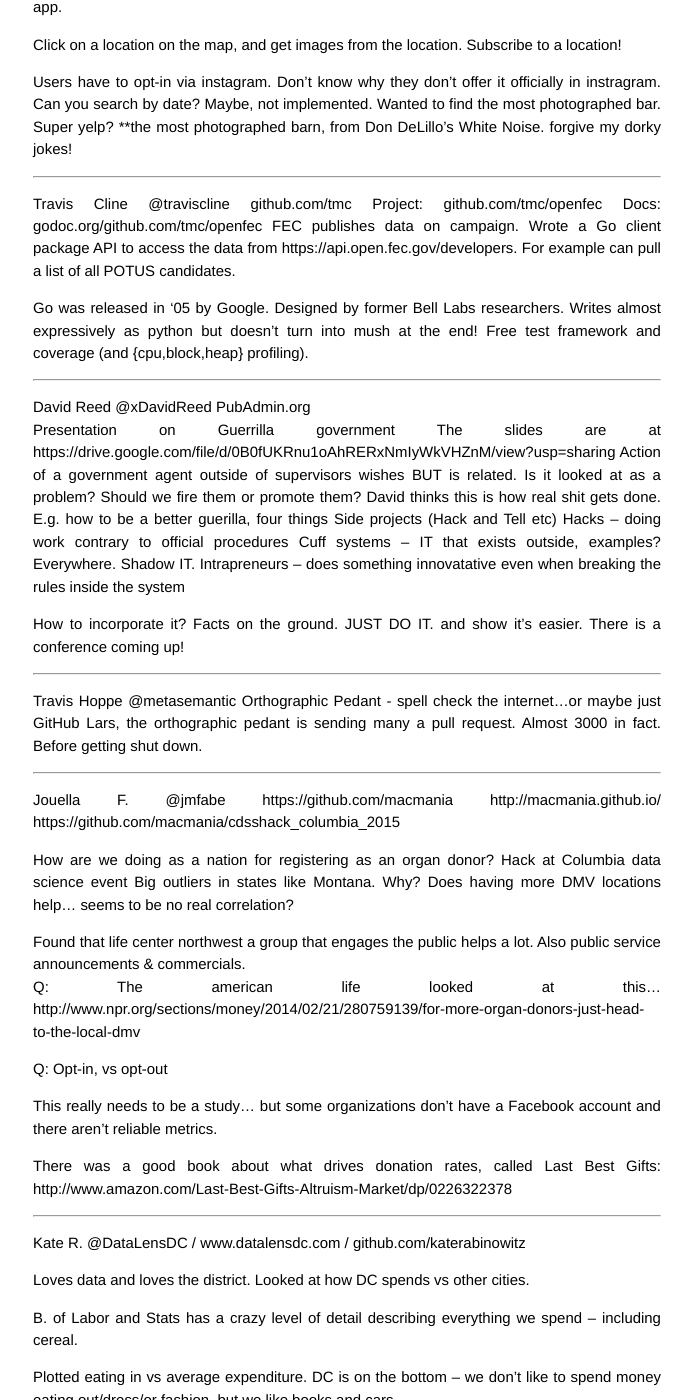
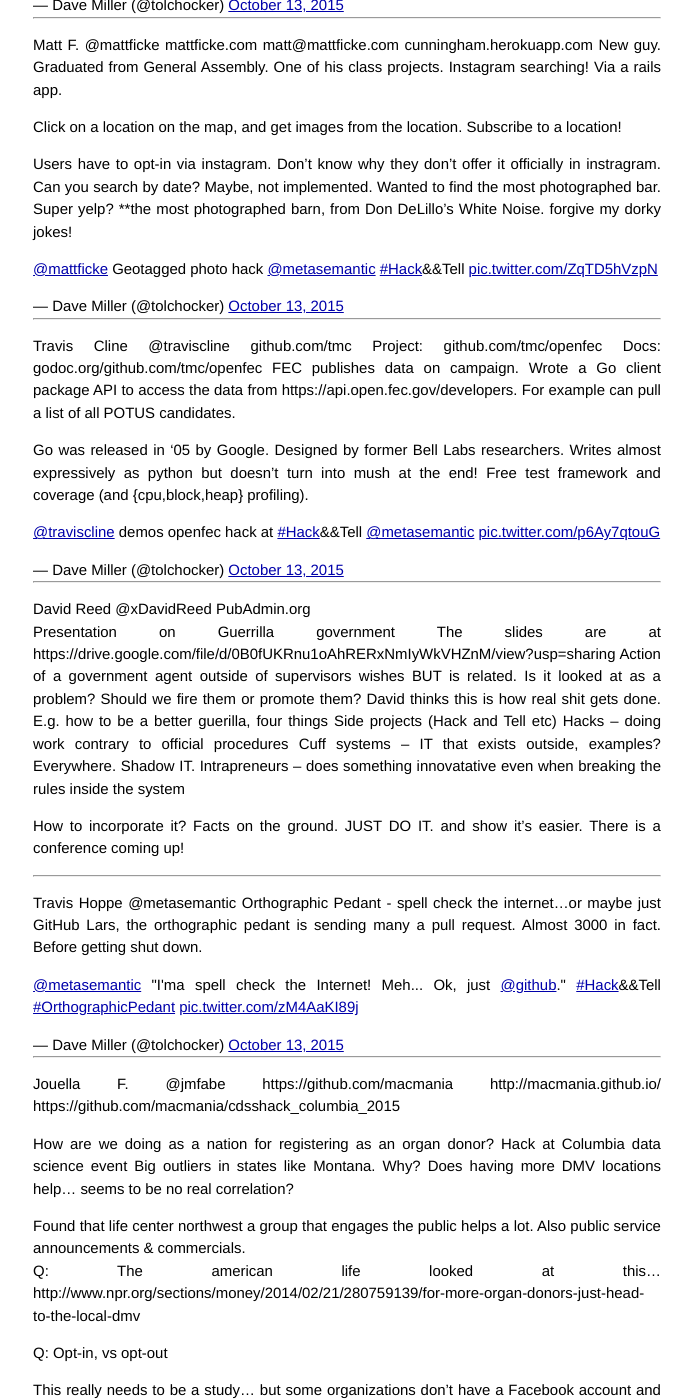
Before and after one commit to dchackandtell/dchackandtell.github.io, a Jekyll site: the page built from _posts/2015/2015-10-13-round-25.md, in a window 1280 px wide and 1400 px high, scrolled down 874 px. Shown: the whole window, without its empty margins (293-985 px from the left). Built offline with Jekyll 4.4.1, drawn with Linux system fonts in a browser that asks for light colours; comment, search, counter and statistics services are not loaded; some of the changed text lies outside the part shown.

Commit message:
Add tweet pics from tolchocker

```diff
--- a/_posts/2015/2015-10-13-round-25.md
+++ b/_posts/2015/2015-10-13-round-25.md
@@ -29,6 +29,9 @@
 Link to HuffPostPollster Elections Dashboard:
 http://elections.huffingtonpost.com/pollster/2016-national-gop-primary
 
+<blockquote class="twitter-tweet" lang="en"><p lang="en" dir="ltr"><a href="https://twitter.com/jon_m_rob">@jon_m_rob</a> &quot;Data, Deep Questions, &amp; Donald Trump&quot; <a href="https://twitter.com/hashtag/Hack?src=hash">#Hack</a>&amp;&amp;Tell <a href="https://twitter.com/metasemantic">@metasemantic</a> <a href="http://t.co/C02WmMOW5N">pic.twitter.com/C02WmMOW5N</a></p>&mdash; Dave Miller (@tolchocker) <a href="https://twitter.com/tolchocker/status/654064708518039552">October 13, 2015</a></blockquote>
+<script async src="//platform.twitter.com/widgets.js" charset="utf-8"></script>
+
 -------------
 
 Matt F.
@@ -48,6 +51,9 @@
 Wanted to find the most photographed bar. Super yelp?
 **the most photographed barn, from Don DeLillo's White Noise. forgive my dorky jokes!
 
+<blockquote class="twitter-tweet" lang="en"><p lang="en" dir="ltr"><a href="https://twitter.com/mattficke">@mattficke</a> Geotagged photo hack <a href="https://twitter.com/metasemantic">@metasemantic</a> <a href="https://twitter.com/hashtag/Hack?src=hash">#Hack</a>&amp;&amp;Tell <a href="http://t.co/ZqTD5hVzpN">pic.twitter.com/ZqTD5hVzpN</a></p>&mdash; Dave Miller (@tolchocker) <a href="https://twitter.com/tolchocker/status/654068117048532997">October 13, 2015</a></blockquote>
+<script async src="//platform.twitter.com/widgets.js" charset="utf-8"></script>
+
 -------------
 
 Travis Cline
@@ -58,6 +64,9 @@
 For example can pull a list of all POTUS candidates.
 
 Go was released in '05 by Google. Designed by former Bell Labs researchers. Writes almost expressively as python but doesn't turn into mush at the end! Free test framework and coverage (and {cpu,block,heap} profiling).
+
+<blockquote class="twitter-tweet" lang="en"><p lang="en" dir="ltr"><a href="https://twitter.com/traviscline">@traviscline</a> demos openfec hack at <a href="https://twitter.com/hashtag/Hack?src=hash">#Hack</a>&amp;&amp;Tell <a href="https://twitter.com/metasemantic">@metasemantic</a> <a href="http://t.co/p6Ay7qtouG">pic.twitter.com/p6Ay7qtouG</a></p>&mdash; Dave Miller (@tolchocker) <a href="https://twitter.com/tolchocker/status/654069476179214336">October 13, 2015</a></blockquote>
+<script async src="//platform.twitter.com/widgets.js" charset="utf-8"></script>
 
 -------------
 
@@ -83,6 +92,9 @@
 Lars, the orthographic pedant is sending many a pull request. Almost 3000 in fact.
 Before getting shut down.
 
+<blockquote class="twitter-tweet" lang="en"><p lang="en" dir="ltr"><a href="https://twitter.com/metasemantic">@metasemantic</a> &quot;I&#39;ma spell check the Internet! Meh... Ok, just <a href="https://twitter.com/github">@github</a>.&quot; <a href="https://twitter.com/hashtag/Hack?src=hash">#Hack</a>&amp;&amp;Tell <a href="https://twitter.com/hashtag/OrthographicPedant?src=hash">#OrthographicPedant</a> <a href="http://t.co/zM4AaKI89j">pic.twitter.com/zM4AaKI89j</a></p>&mdash; Dave Miller (@tolchocker) <a href="https://twitter.com/tolchocker/status/654073754109222913">October 13, 2015</a></blockquote>
+<script async src="//platform.twitter.com/widgets.js" charset="utf-8"></script>
+
 -------------
 
 Jouella F.
@@ -105,6 +117,9 @@
 
 There was a good book about what drives donation rates, called Last Best Gifts: http://www.amazon.com/Last-Best-Gifts-Altruism-Market/dp/0226322378
 
+<blockquote class="twitter-tweet" lang="en"><p lang="en" dir="ltr"><a href="https://twitter.com/jmfabe">@jmfabe</a> &quot;Where are the registered organ donors?&quot; <a href="https://twitter.com/hashtag/Hack?src=hash">#Hack</a>&amp;&amp;Tell <a href="https://twitter.com/metasemantic">@metasemantic</a> <a href="http://t.co/yLIVw7IE73">pic.twitter.com/yLIVw7IE73</a></p>&mdash; Dave Miller (@tolchocker) <a href="https://twitter.com/tolchocker/status/654075407814295552">October 13, 2015</a></blockquote>
+<script async src="//platform.twitter.com/widgets.js" charset="utf-8"></script>
+
 -------------
 
 Kate R.
@@ -116,6 +131,9 @@
 
 Plotted eating in vs average expenditure. DC is on the bottom -- we don't like to spend money eating out/dress/or fashion, but we like books and cars.
 
+<blockquote class="twitter-tweet" lang="en"><p lang="en" dir="ltr"><a href="https://twitter.com/DataLensDC">@DataLensDC</a> &quot;How DC spends its money&quot; <a href="https://twitter.com/hashtag/Hack?src=hash">#Hack</a>&amp;&amp;Tell <a href="https://twitter.com/metasemantic">@metasemantic</a> <a href="http://t.co/66fGHX6kwc">pic.twitter.com/66fGHX6kwc</a></p>&mdash; Dave Miller (@tolchocker) <a href="https://twitter.com/tolchocker/status/654078620827283456">October 13, 2015</a></blockquote>
+<script async src="//platform.twitter.com/widgets.js" charset="utf-8"></script>
+
 --------------------
 
 
```
